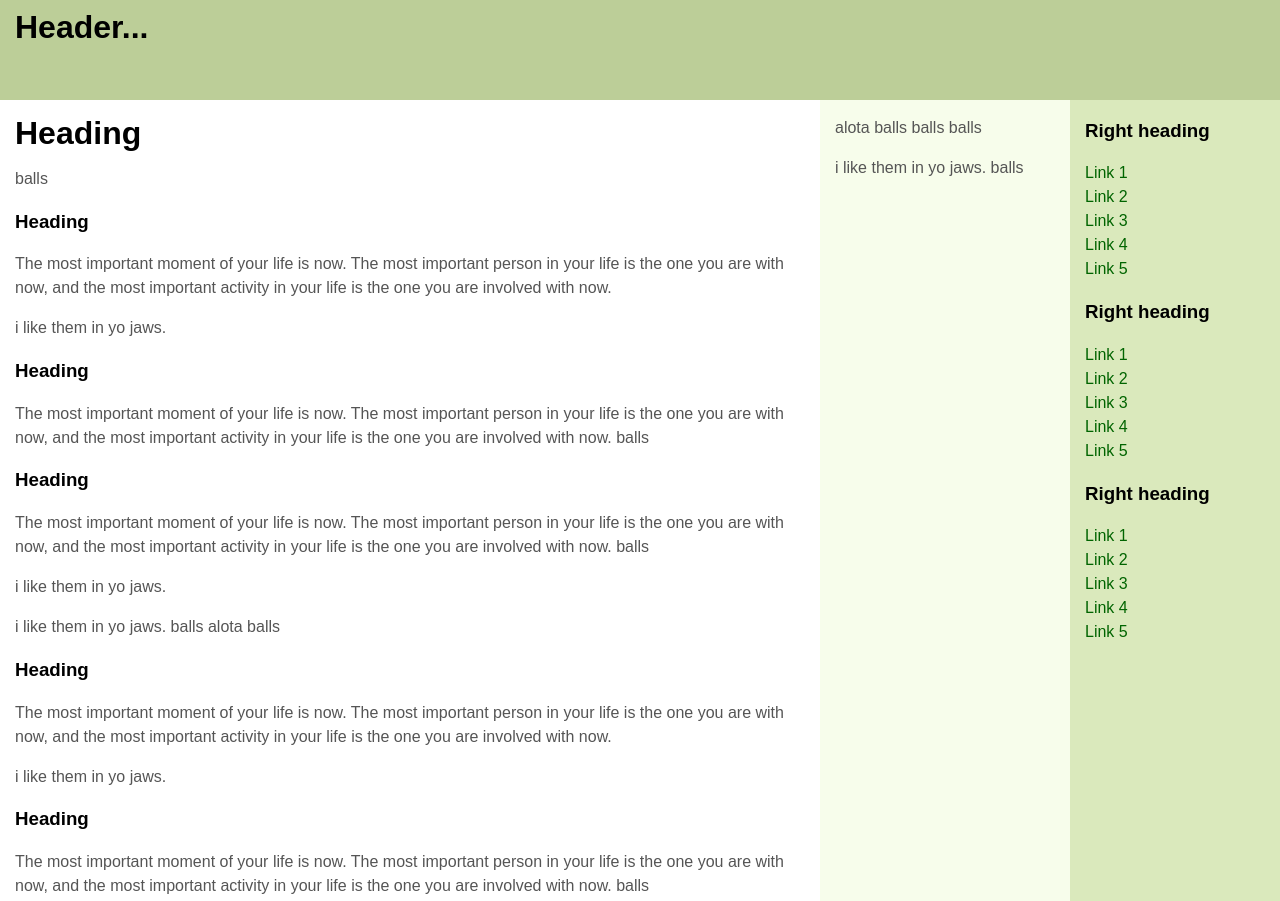
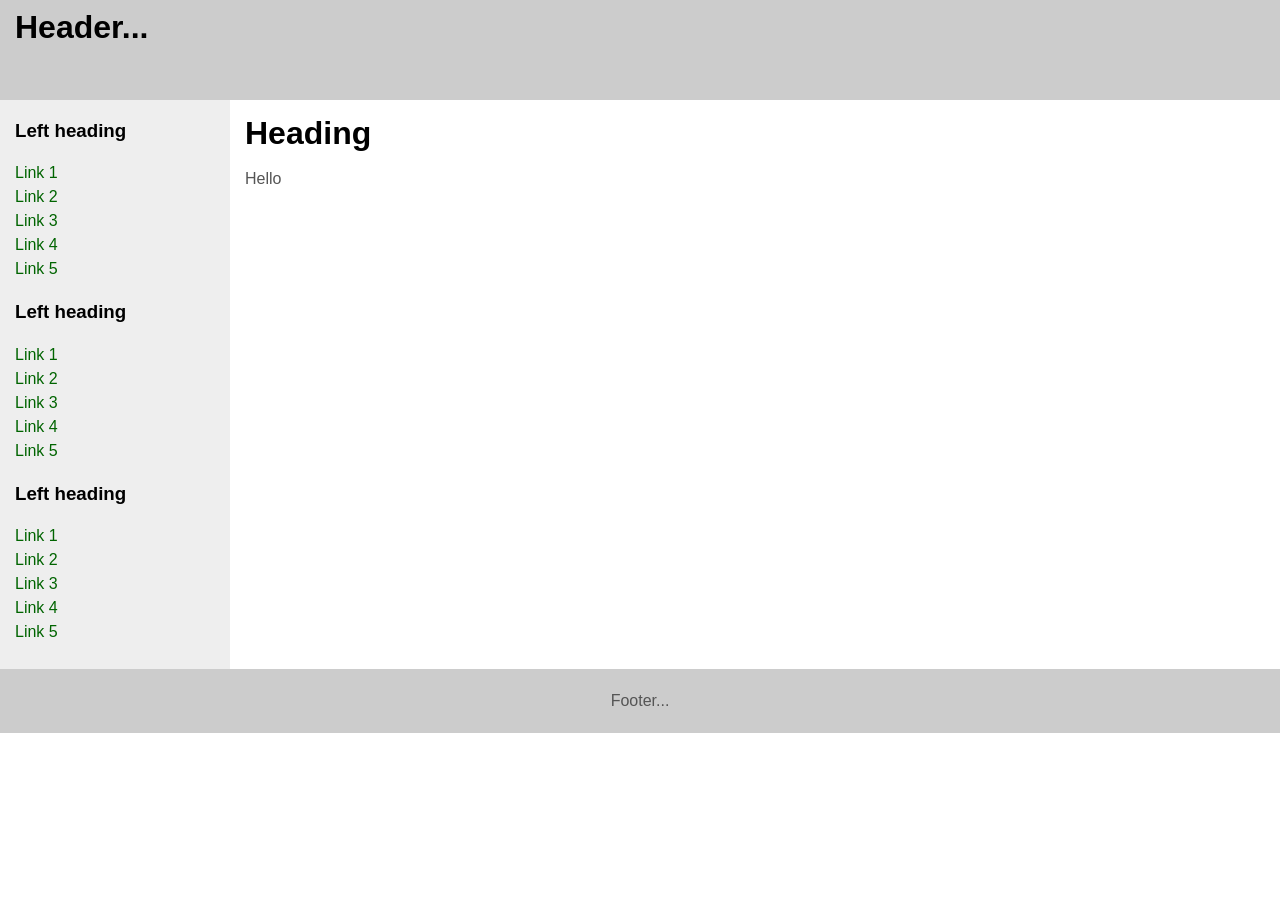
Before and after one commit to U23RN6M3/my-website, a plain HTML site: page index.html in a window 1280 px wide. Shown: the top 901 px of the page. After the commit the page ends 800 px from the top, so only its background shows below. Drawn offline with Linux system fonts and the light colour scheme.

Commit message:
Update index.html

```diff
--- a/index.html
+++ b/index.html
@@ -1,12 +1,13 @@
+
 <!DOCTYPE html>
 <!-- Template by html.am -->
 <html>
 	<head>
-		<meta http-equiv="Content-Type" content="text/html; charset=UTF-8">
-		<title>3 Column, Right Menus</title>
+		<meta http-equiv="Content-Type" content="text/html; charset=utf-8">
+		<title>2 Column Layout &mdash; Left Menu with Header &amp; Footer</title>
 		<style type="text/css">
 
-			body{
+			body {
 				margin:0;
 				padding:0;
 				font-family: Sans-Serif;
@@ -14,7 +15,7 @@
 			}
 
 			#header {
-				background: #BCCE98;
+				background: #ccc;
 				height: 100px;
 			}
 
@@ -23,52 +24,42 @@
 				padding-top: 15px;
 			}
 
-			#mainwrapper {
-				overflow: hidden;
-			}
-
-			#contentwrapper{
+			main {
+				padding-bottom: 10010px;
+				margin-bottom: -10000px;
 				float: left;
 				width: 100%;
 			}
 
-			#content {
-				margin-right: 460px; /* Width of '#rightmenu' and '#leftmenu' combined. */
+			#nav {
 				padding-bottom: 10010px;
 				margin-bottom: -10000px;
+				float: left;
+				width: 230px;
+				margin-left: -100%;
+				background: #eee;
 			}
 
-			#leftmenu {
-				float: left;
-				width: 250px;
-				margin-left: -460px; /* Width of '#rightmenu' and '#leftmenu' combined. */
-				padding-bottom: 10010px;
-				margin-bottom: -10000px;
-				background: #F7FDEB;
+			#footer {
+				clear: left;
+				width: 100%;
+				background: #ccc;
+				text-align: center;
+				padding: 4px 0;
 			}
 
-			#rightmenu {
-				float: left;
-				width: 210px;
-				margin-left: -210px;
-				padding-bottom: 10010px;
-				margin-bottom: -10000px;
-				background: #DAE9BC;
+			#wrapper {
+				overflow: hidden;
 			}
 
-			#footer{
-				clear: left;
-				width: 100%;
-				background: #BCCE98;
-				text-align: center;
-				padding: 5px 0;
+			#content {
+				margin-left: 230px; /* Same as 'nav' width */
 			}
 
-			.innertube{
+			.innertube {
 				margin: 15px; /* Padding for content */
 				margin-top: 0;
 			}
-
 
 			p {
 				color: #555;
@@ -87,44 +78,30 @@
 
 		</style>
 
-		<script type="text/javascript">
-			/* =============================
-			This script generates sample text for the body content.
-			You can remove this script and any reference to it.
-			 ============================= */
-			var bodyText=["balls", "balls", "alota balls", "alot of balls", "</p><p>i like them in yo jaws.", "Peace comes from within. Do not seek it without.", "<h3>Heading</h3><p>The most important moment of your life is now. The most important person in your life is the one you are with now, and the most important activity in your life is the one you are involved with now."]
-			function generateText(sentenceCount){
-				for (var i=0; i<sentenceCount; i++)
-				document.write(bodyText[Math.floor(Math.random()*7)]+" ")
-			}
-		</script>
 	</head>
 
 	<body>
+
 		<header id="header">
 			<div class="innertube">
 				<h1>Header...</h1>
 			</div>
 		</header>
-		<div id="mainwrapper">
 
-			<div id="contentwrapper">
+		<div id="wrapper">
+
+			<main>
 				<div id="content">
 					<div class="innertube">
 						<h1>Heading</h1>
-						<p><script>generateText(15)</script></p></div>
+						<p>Hello</p>
 					</div>
 				</div>
+			</main>
 
-			<nav id="leftmenu">
+			<nav id="nav">
 				<div class="innertube">
-					<p><script type="text/javascript">generateText(5)</script></p>
-				</div>
-			</nav>
-
-			<nav id="rightmenu">
-				<div class="innertube">
-					<h3>Right heading</h3>
+					<h3>Left heading</h3>
 					<ul>
 						<li><a href="#">Link 1</a></li>
 						<li><a href="#">Link 2</a></li>
@@ -132,7 +109,7 @@
 						<li><a href="#">Link 4</a></li>
 						<li><a href="#">Link 5</a></li>
 					</ul>
-					<h3>Right heading</h3>
+					<h3>Left heading</h3>
 					<ul>
 						<li><a href="#">Link 1</a></li>
 						<li><a href="#">Link 2</a></li>
@@ -140,7 +117,7 @@
 						<li><a href="#">Link 4</a></li>
 						<li><a href="#">Link 5</a></li>
 					</ul>
-					<h3>Right heading</h3>
+					<h3>Left heading</h3>
 					<ul>
 						<li><a href="#">Link 1</a></li>
 						<li><a href="#">Link 2</a></li>
@@ -150,7 +127,9 @@
 					</ul>
 				</div>
 			</nav>
+
 		</div>
+
 		<footer id="footer">
 			<div class="innertube">
 				<p>Footer...</p>
@@ -158,5 +137,4 @@
 		</footer>
 
 	</body>
-
 </html>
```
Lines whose indentation alone changed are shown as unchanged.
